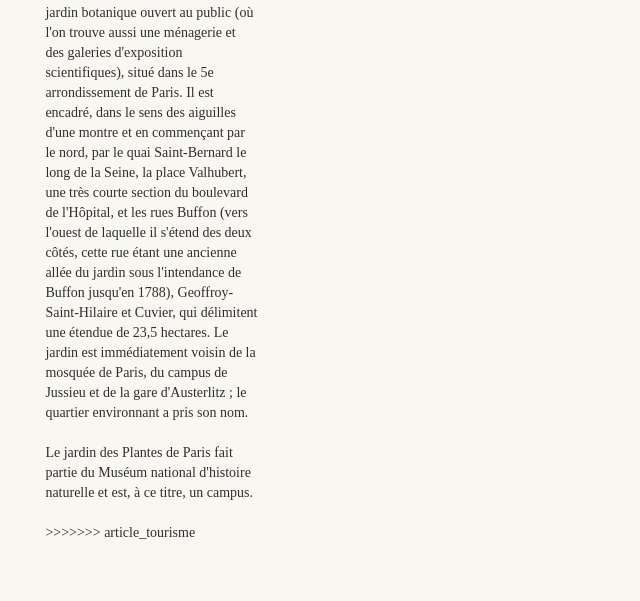
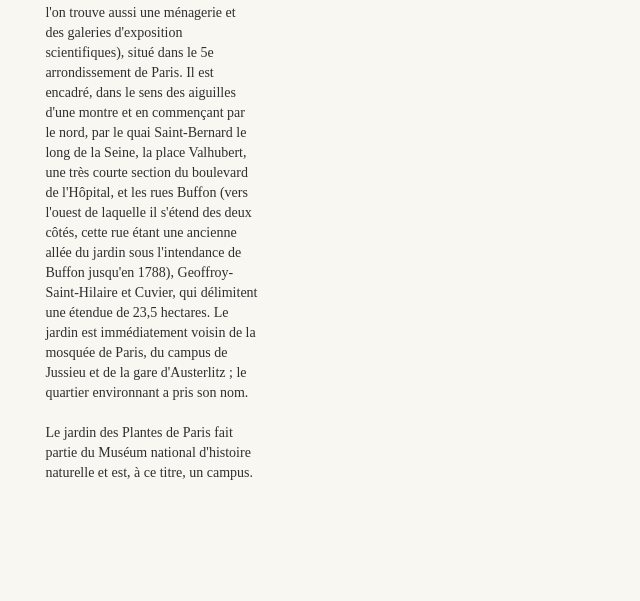
Before and after one commit to LilaDioica/git_class, a plain HTML site: page index.html in a window 1280 px wide. Shown: the part 262-863 px from the top of the page, without its empty margins (0-640 px from the left). After the commit the page ends 823 px from the top, so only its background shows below. Drawn offline with nearby package versions, Linux system fonts and the light colour scheme; a web font is replaced by a local one.

Commit message:
changement mineur

```diff
--- a/index.html
+++ b/index.html
@@ -13,15 +13,13 @@
 
 <body>
      Some content
-     encore plus
+     encore plus type 1
+
      <br>
 <div class="content">
   <div class="columns">
     <div class="column">
-<<<<<<< HEAD
-
       <div data-include="articles/museum_histoire_nat.html"></div>
->>>>>>> article_tourisme
     </div>
   </div>
 </div>
```
